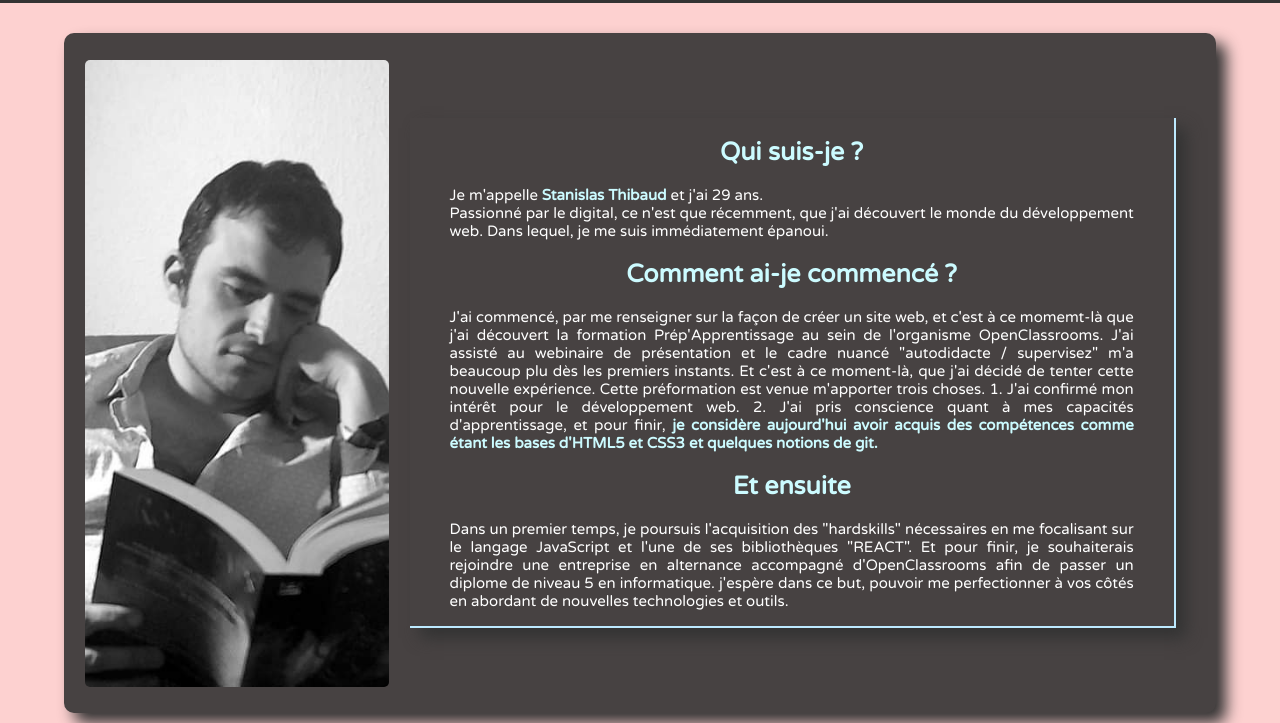
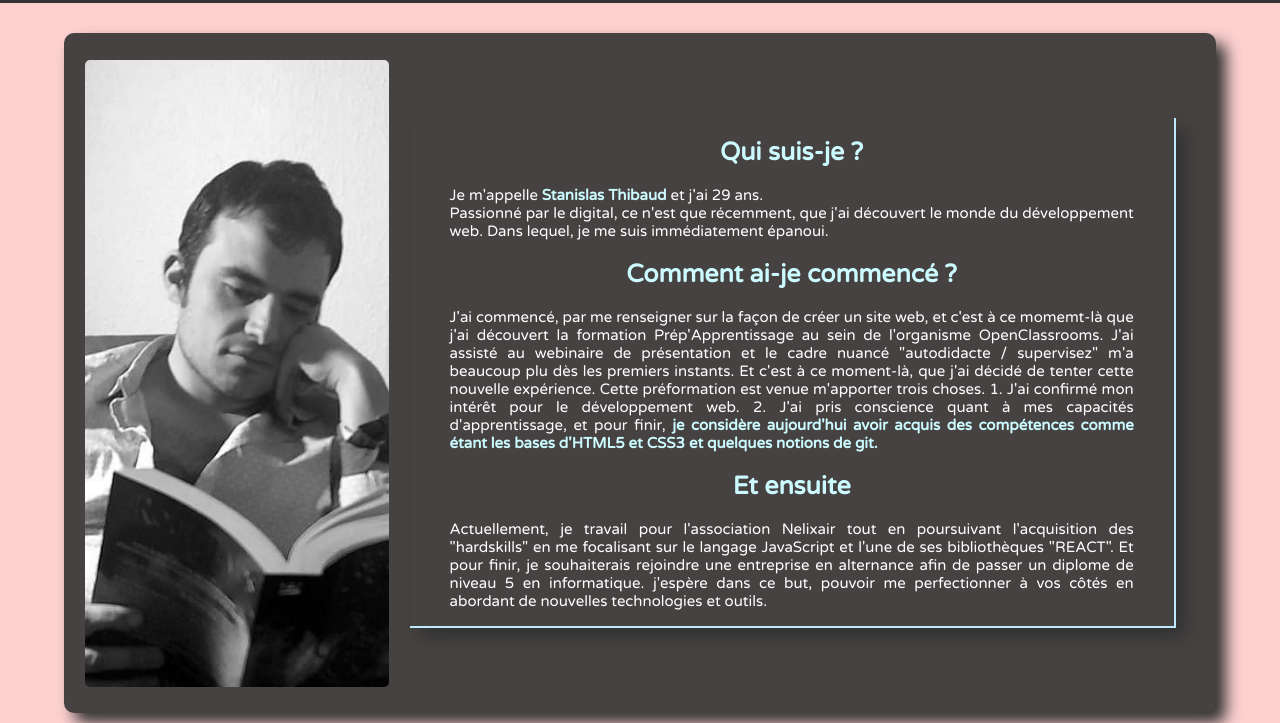
Before and after one commit to Thibaud-Stanislas/Thibaud-Stanislas.github.io, a plain HTML site: page index.html in a window 1280 px wide. Shown: the part 77-800 px from the top of the page. Drawn offline with Linux system fonts and the light colour scheme.

Commit message:
Update index.html

```diff
--- a/index.html
+++ b/index.html
@@ -77,10 +77,10 @@
           <div class="presentation">
             <h2>Et ensuite</h2>
             <p>
-              Dans un premier temps, je poursuis l'acquisition des "hardskills"
-              nécessaires en me focalisant sur le langage JavaScript et l'une de
+              Actuellement, je travail pour l'association Nelixair tout en poursuivant l'acquisition des "hardskills"
+              en me focalisant sur le langage JavaScript et l'une de
               ses bibliothèques "REACT". Et pour finir, je souhaiterais
-              rejoindre une entreprise en alternance accompagné d'OpenClassrooms
+              rejoindre une entreprise en alternance
               afin de passer un diplome de niveau 5 en informatique. j'espère
               dans ce but, pouvoir me perfectionner à vos côtés en abordant de
               nouvelles technologies et outils.
```
